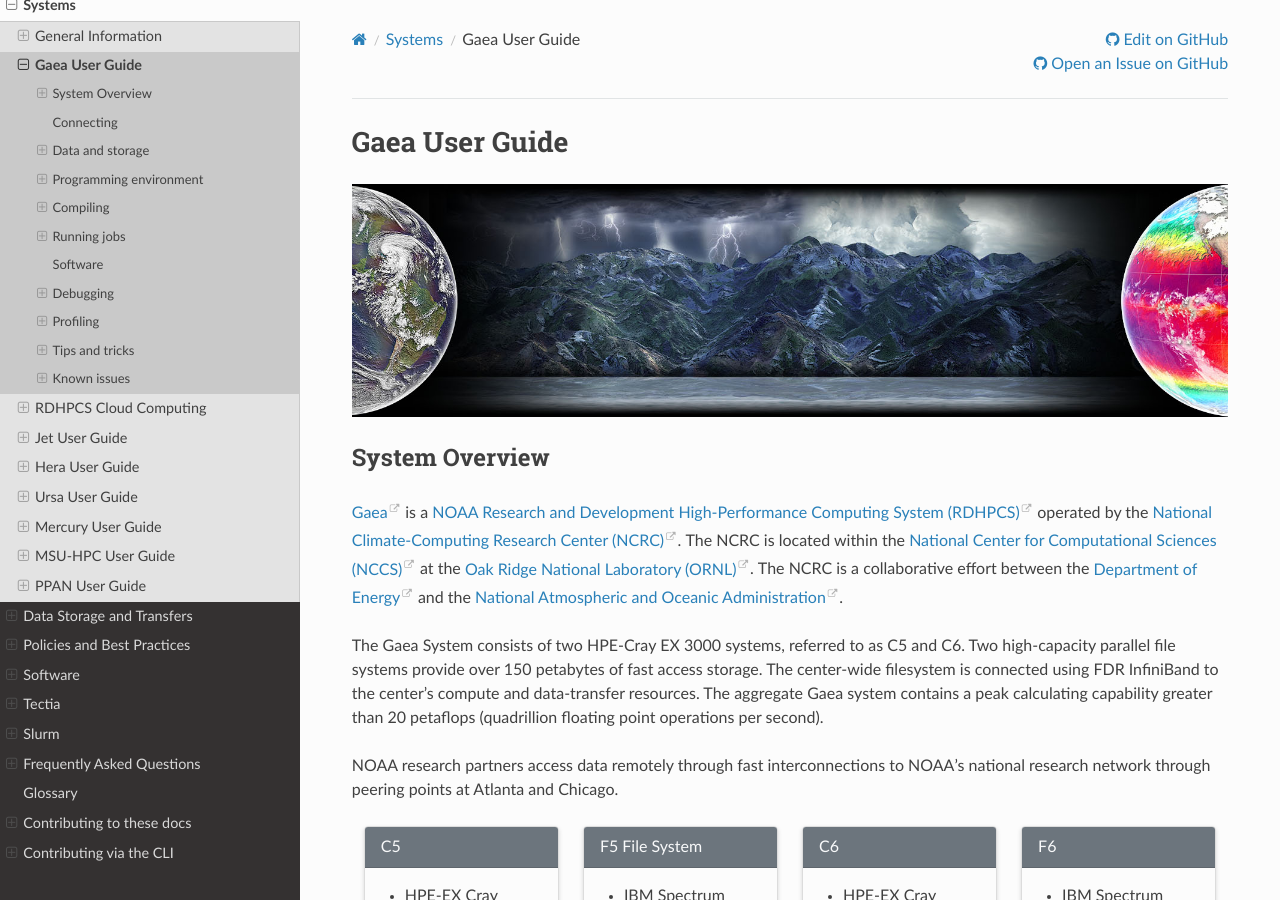
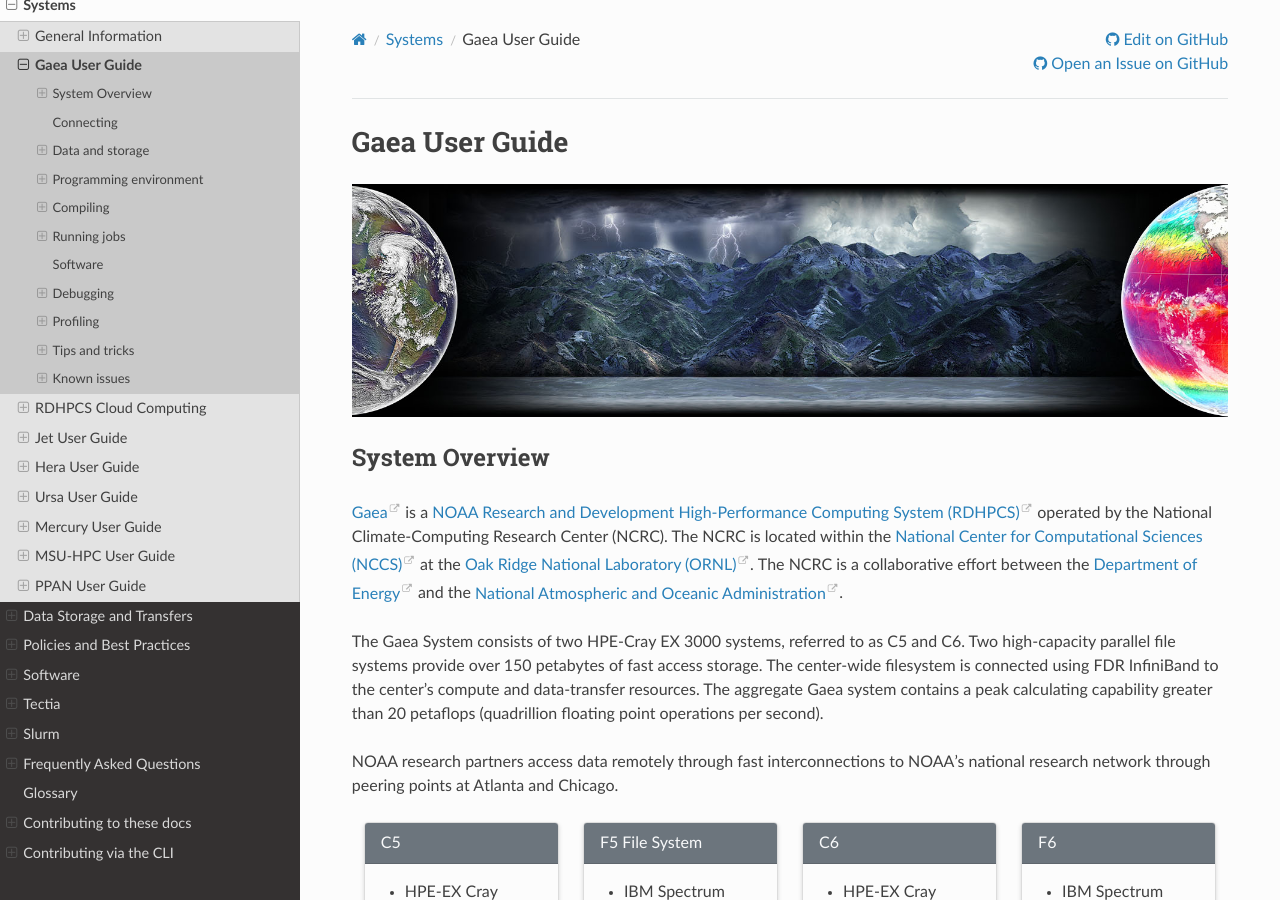
Before and after one commit to NOAA-RDHPCS/noaa-rdhpcs.github.io, a Sphinx documentation site: the page built from source/systems/gaea_user_guide.rst, in a window 1280 px wide and 900 px high. Built offline with Sphinx 7.4.7 and the Read the Docs theme 3.1.0, drawn with Linux system fonts in a browser that asks for light colours; pages that are not in the unit, such as notebooks, are missing from menus; part of the change alters nothing that is shown.

```diff
--- a/source/systems/gaea_user_guide.rst
+++ b/source/systems/gaea_user_guide.rst
@@ -17,8 +17,8 @@ System Overview
 <https://www.noaa.gov/organization/information-technology/gaea>`_ is
 a `NOAA Research and Development High-Performance Computing System
 (RDHPCS) <https://www.noaa.gov/information-technology/hpcc>`_ operated
-by the `National Climate-Computing Research Center (NCRC)
-<https://www.ncrc.gov/>`_.  The NCRC is located within the `National
+by the National Climate-Computing Research Center (NCRC).
+The NCRC is located within the `National
 Center for Computational Sciences (NCCS)
 <https://www.ornl.gov/division/nccs>`_ at the `Oak Ridge National
 Laboratory (ORNL) <https://www.ornl.gov/>`_.   The NCRC is a
```
